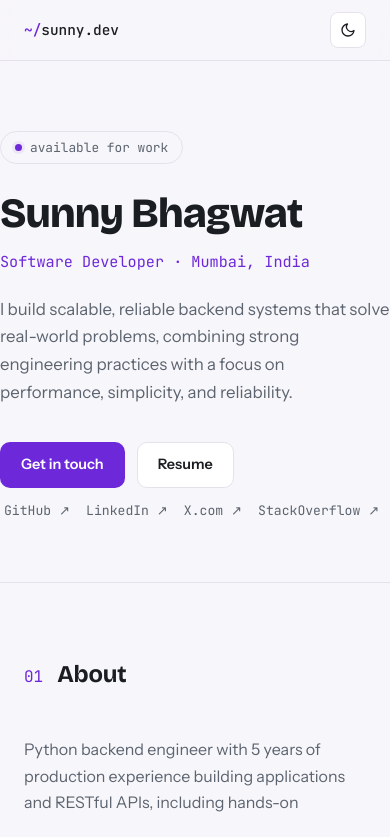
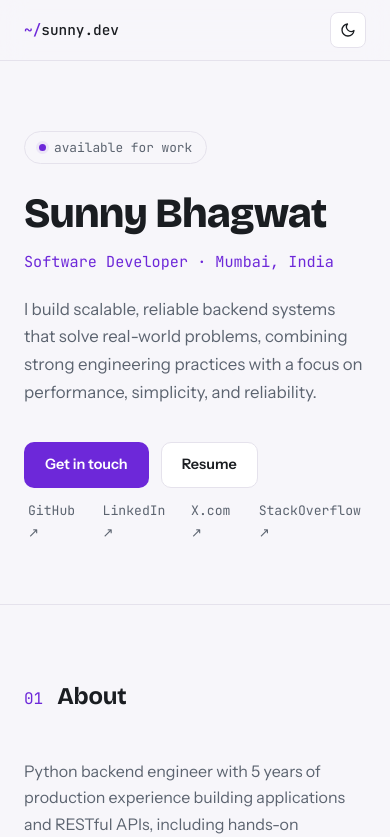
Before and after one commit to SunnyBhagwat35/portfolio, a React (Vite) app: page / in a window 390 px wide. Shown: the top 837 px of the page. Built offline with nearby package versions, Linux system fonts and the light colour scheme.

Commit message:
css changes to fix hero section

```diff
--- a/src/styles.css
+++ b/src/styles.css
@@ -154,7 +154,7 @@ a {
    Hero
    ───────────────────────────────────────────── */
 .hero {
-  padding: 110px 0 90px;
+  padding: 110px 24px 90px;
 }
 
 .hero-status {
@@ -597,7 +597,7 @@ a {
   }
 
   .hero {
-    padding: 70px 0 60px;
+    padding: 70px 24px 60px;
   }
 }
 
```
